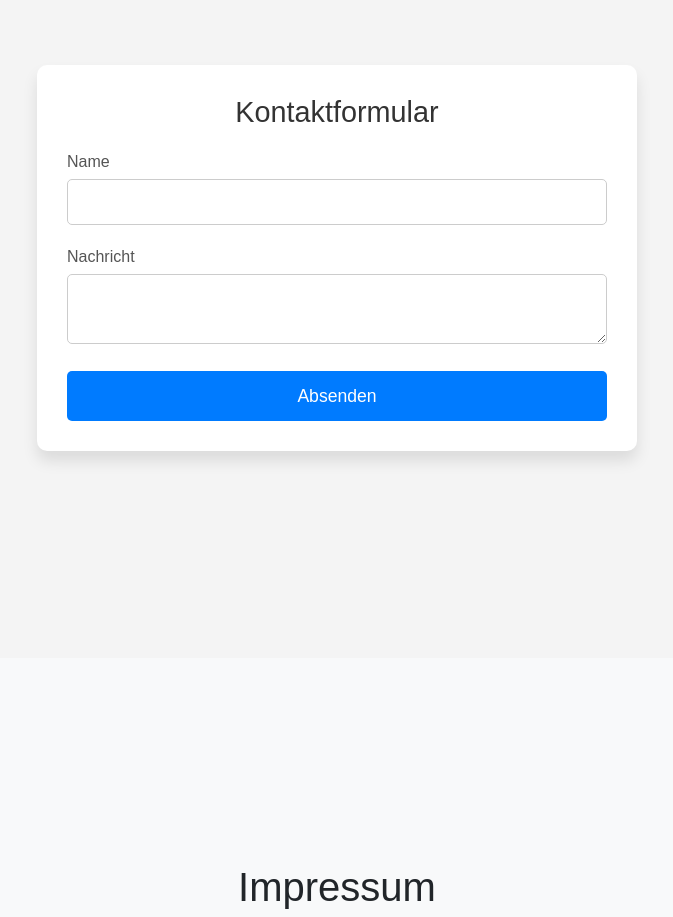
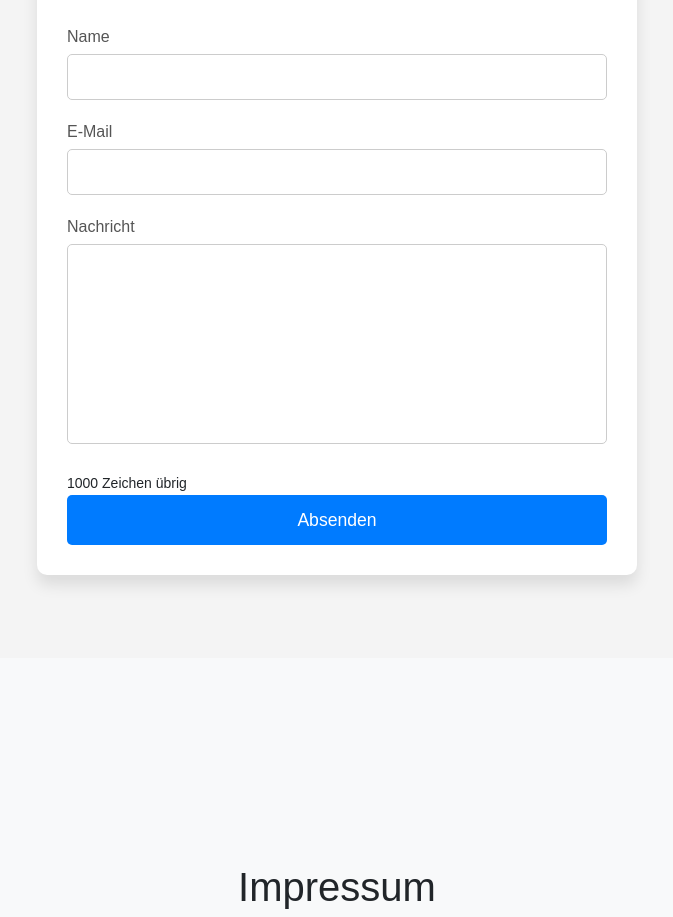
Before and after one commit to Weltraumbiene/fi36_franneck_fpadw, a React (Create React App) app in the folder frontend/: page / in a window 1280 px wide. Shown: the part 1742-2659 px from the top of the page, without its empty margins (303-976 px from the left). Built offline with nearby package versions, Linux system fonts and the light colour scheme.

Commit message:
Erweiterung der Kontaktseite um das Feld Email. Max. Zeichen  auf 1000 gesetzt und SQL angepasst

```diff
--- a/frontend/src/components/Contact.js
+++ b/frontend/src/components/Contact.js
@@ -3,13 +3,14 @@ import '../css/Contact.css';
 
 const Contact = () => {
   const [name, setName] = useState('');
+  const [email, setEmail] = useState('');
   const [message, setMessage] = useState('');
   const [status, setStatus] = useState('');
 
   const handleSubmit = async (e) => {
     e.preventDefault();
 
-    if (!name || !message) {
+    if (!name || !email || !message) {
       setStatus('Bitte fülle alle Felder aus.');
       return;
     }
@@ -20,20 +21,21 @@ const Contact = () => {
         headers: {
           'Content-Type': 'application/json',
         },
-        body: JSON.stringify({ name, message }),
+        body: JSON.stringify({ name, email, message }),
       });
 
       const data = await response.json();
 
       if (response.ok) {
         setStatus('Nachricht erfolgreich gesendet!');
-        setName(''); // Reset des Namensfeldes
-        setMessage(''); // Reset des Nachrichtenfeldes
+        setName('');
+        setEmail('');
+        setMessage('');
       } else {
-        setStatus(`Fehler: ${data.error}`); // Fehlerbehandlung
+        setStatus(`Fehler: ${data.error}`);
       }
     } catch (error) {
-      setStatus('Fehler beim Senden der Nachricht.'); // Allgemeiner Catch-Block
+      setStatus('Fehler beim Senden der Nachricht.');
     }
   };
 
@@ -54,13 +56,25 @@ const Contact = () => {
               />
             </div>
             <div>
+              <label htmlFor="email">E-Mail</label>
+              <input
+                id="email"
+                type="email"
+                value={email}
+                onChange={(e) => setEmail(e.target.value)}
+                required
+              />
+            </div>
+            <div>
               <label htmlFor="message">Nachricht</label>
               <textarea
                 id="message"
                 value={message}
                 onChange={(e) => setMessage(e.target.value)}
+                maxLength={1000}
                 required
               />
+              <small>{1000 - message.length} Zeichen übrig</small>
             </div>
             <button type="submit">Absenden</button>
           </form>
--- a/frontend/src/css/Contact.css
+++ b/frontend/src/css/Contact.css
@@ -22,11 +22,6 @@
     width: 100%;
     box-sizing: border-box;
     transition: all 0.3s ease-in-out;
-}
-
-.contact-card:hover {
-    transform: translateY(-5px); /* Leichter Hover-Effekt */
-    box-shadow: 0 15px 25px rgba(0, 0, 0, 0.2); /* Vergrößerter Schatten beim Hover */
 }
 
 /* Titel */
@@ -94,3 +89,9 @@
 .contact-card p.error {
     color: #d9534f; /* Fehlermeldung */
 }
+
+.contact-card textarea {
+    resize: none; /* Verhindert Größenänderungen */
+    height: 200px; /* Höhe des Felds */
+    width: 100%; /* Volle Breite des Formulars */
+}
```
Also changed, not shown: 1 other file (tests, documents, lock files or other folders).
